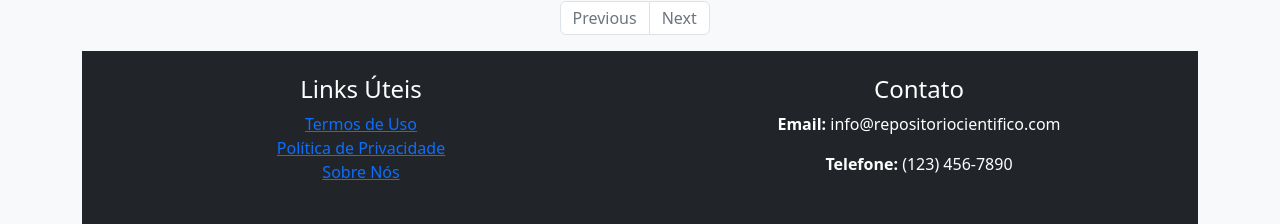
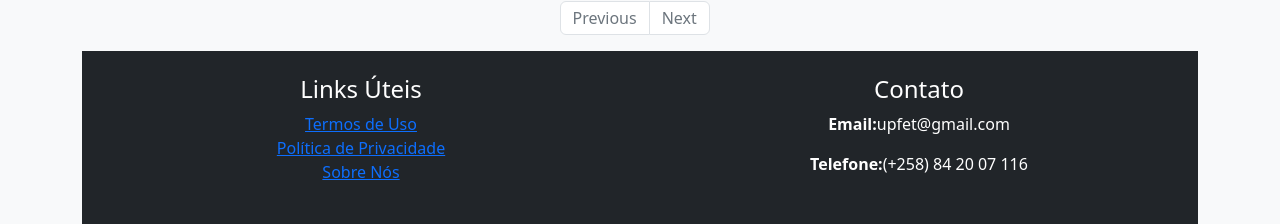
Before and after one commit to Eng-M10/repositorioFET, a PHP site: page /repositorioFET/ in a window 1280 px wide. Shown: the part 1090-1314 px from the top of the page. Run offline with PHP 8.4, Linux system fonts and the light colour scheme; data that the repository does not hold is empty.

Commit message:
doc: Updated contact information

```diff
--- a/index.php
+++ b/index.php
@@ -163,8 +163,8 @@ $doc = new Document();
                 <div class="col-md-6">
                     <h4>Contato</h4>
                     <address>
-                        <p><strong>Email:</strong> info@repositoriocientifico.com</p>
-                        <p><strong>Telefone:</strong> (123) 456-7890</p>
+                        <p><strong>Email:</strong>upfet@gmail.com</p>
+                        <p><strong>Telefone:</strong>(+258) 84 20 07 116</p>
                     </address>
                 </div>
             </div>
--- a/relatorio.php
+++ b/relatorio.php
@@ -29,6 +29,8 @@ class Relatorio extends FPDF {
 
         // Adicione o nome do sistema abaixo da imagem
         $this->SetFont('Arial', 'B', 12);
+        $this->Cell(0, 10,utf8_decode('Universidade Pedagógica de Maputo'),0,1,'C');
+        $this->Cell(0, 20,utf8_decode('Faculdade de Engenharias e Tecnologias'),0,1,'C');
         $this->Cell(0, 20, utf8_decode('Repositório Científico da FET'), 0, 1, 'C');
 
        $this->Image('./resources/img/logoup.png', 165, 15, 20);
@@ -44,6 +46,10 @@ Ao explorar a tabela estatística fornecida, é possível visualizar de forma cl
     }
 
     function Footer() {
+        $this->SetFont('Arial', '', 8);
+        $this->MultiCell(0,12,utf8_decode('Campus da Lhanguene,Av. do Trabalho n° 248, Maputo - Moçambique
+(+258) 84 20 07 116
+upfet@gmail.com'));
         $this->SetY(-15);
         $this->SetFont('Arial', 'I', 8);
         $this->Cell(0, 10, utf8_decode('Página ') . $this->PageNo(), 0, 0, 'C');
```
